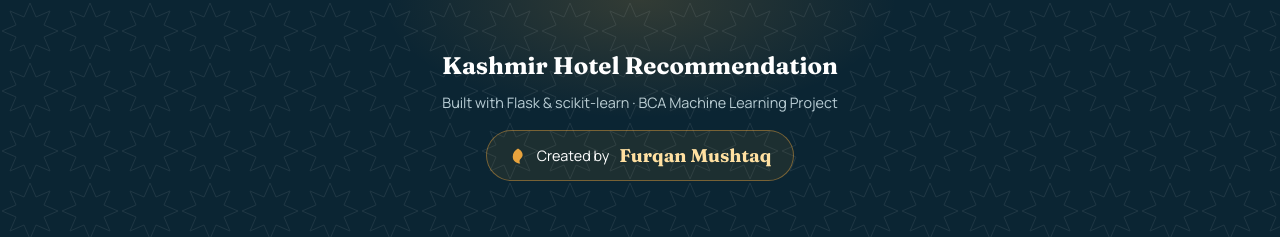
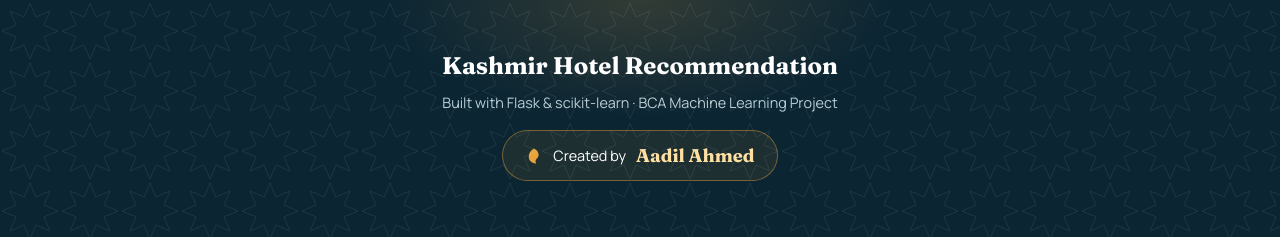
Before and after one commit to AhmedAadil11/hotel-recommendation-kashmir, a Flask app: page / in a window 1280 px wide. Shown: the part 2784-3021 px from the top of the page. Run offline with Flask 3, Linux system fonts and the light colour scheme; parts of the project's set-up code (start-up, migrations or seed data) failed here and were passed over.

Commit message:
Update index.html

```diff
--- a/templates/index.html
+++ b/templates/index.html
@@ -1050,7 +1050,7 @@ footer .sign strong{color:#ffe0a1}
 <footer>
   <b class="t">Kashmir Hotel Recommendation</b>
   Built with Flask &amp; scikit-learn &middot; BCA Machine Learning Project<br>
-  <div class="sign"><svg viewBox="0 0 24 24" fill="currentColor"><path d="M12 2c4 2 7 6 6 10-1 3-4 4-4 7 0 1 .5 2 1 3-5 0-10-3-10-9 0-5 3-9 7-11z"/></svg>Created by <strong>Furqan Mushtaq</strong></div>
+  <div class="sign"><svg viewBox="0 0 24 24" fill="currentColor"><path d="M12 2c4 2 7 6 6 10-1 3-4 4-4 7 0 1 .5 2 1 3-5 0-10-3-10-9 0-5 3-9 7-11z"/></svg>Created by <strong>Aadil Ahmed</strong></div>
   <span id="credits"></span>
 </footer>
 <div id="toast" role="status"></div>
```
